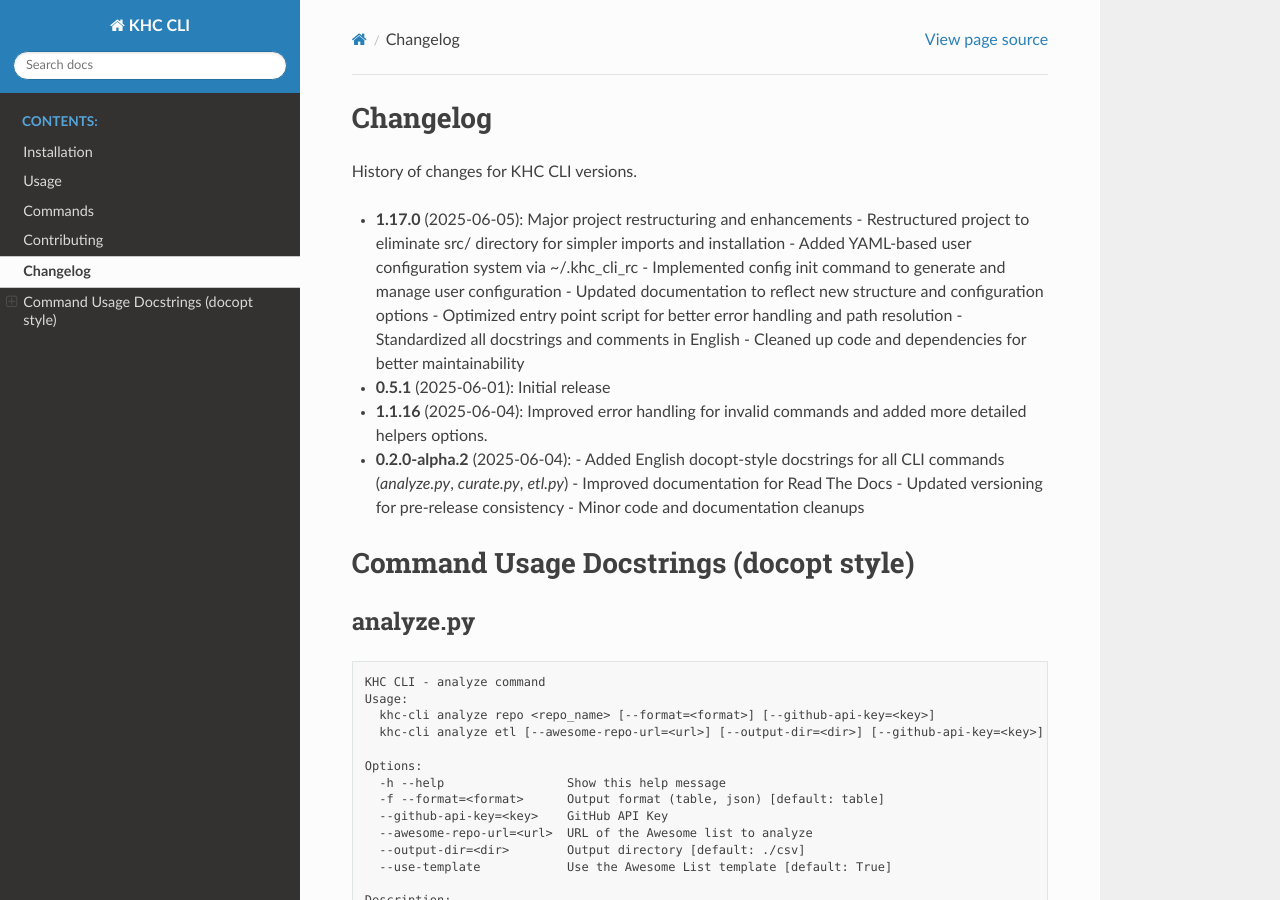
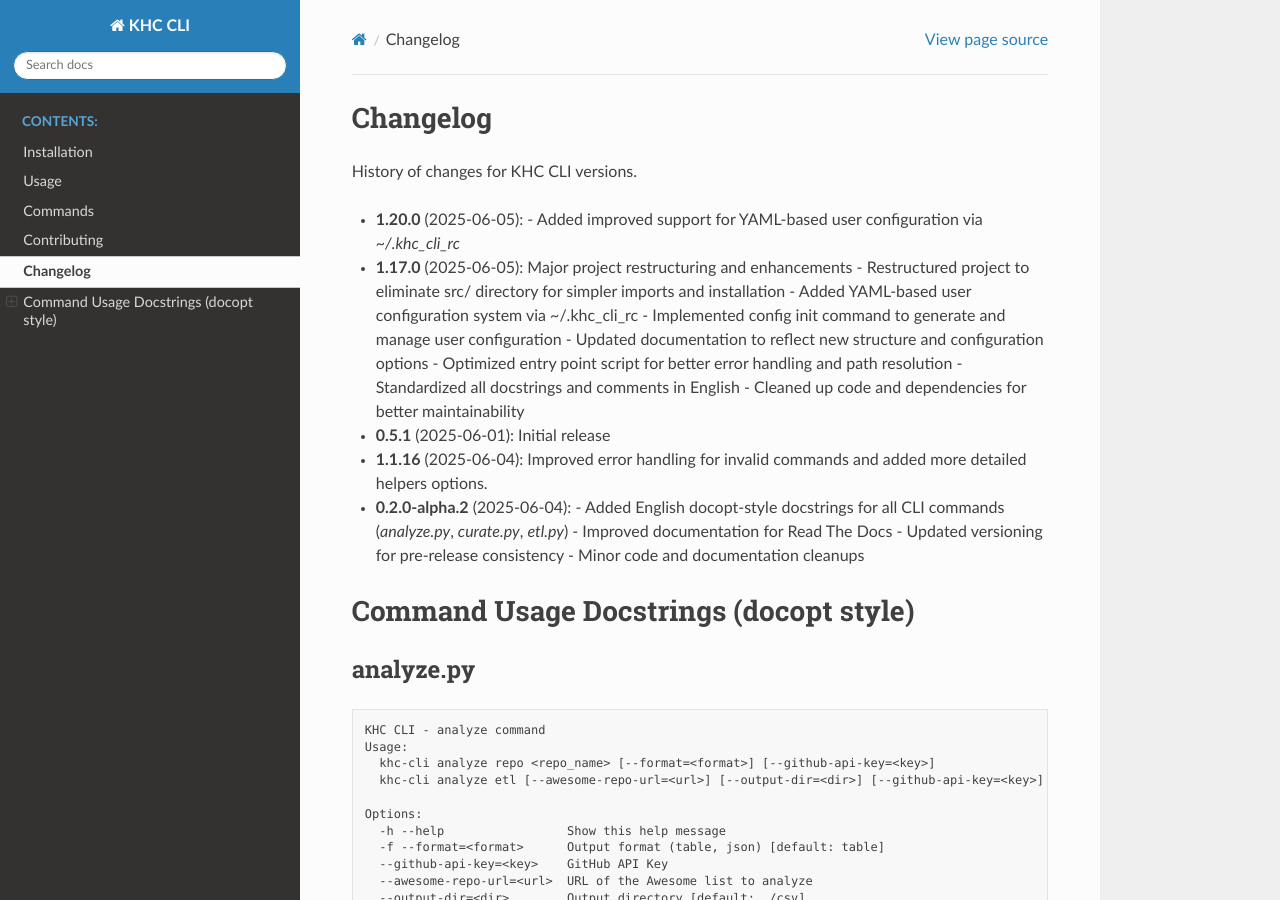
Before and after one commit to aguennoune/khc-cli, a Sphinx documentation site: the page built from docs/source/changelog.rst, in a window 1280 px wide and 900 px high. Built offline with Sphinx 7.4.7 and the Read the Docs theme 3.1.0, drawn with Linux system fonts in a browser that asks for light colours.

Commit message:
Updated docs/source/changelog.rst

```diff
--- a/docs/source/changelog.rst
+++ b/docs/source/changelog.rst
@@ -1,6 +1,9 @@
 Changelog
 =========
 History of changes for KHC CLI versions.
+
+* **1.20.0** (2025-06-05):
+  - Added improved support for YAML-based user configuration via `~/.khc_cli_rc`
 
 * **1.17.0** (2025-06-05): Major project restructuring and enhancements
   - Restructured project to eliminate src/ directory for simpler imports and installation
--- a/khc_cli/version.py
+++ b/khc_cli/version.py
@@ -1,5 +1,5 @@
 """Version information for the khc_cli package."""
 
-__version__ = "1.17.1"
+__version__ = "1.20.0"
 __author__ = "Abderrahim Guennoune"
 __author_email__ = "aguennoune@outlook.com"
--- a/pyproject.toml
+++ b/pyproject.toml
@@ -1,6 +1,6 @@
 [project]
 name = "khc-cli"
-version = "1.17.1"
+version = "1.20.0"
 description = "CLI tool for analyzing and curating awesome lists focused on sustainable and open source technologies"
 readme = "README.md"
 authors = [
```
Also changed, not shown: README.md (+7 -3 lines).
